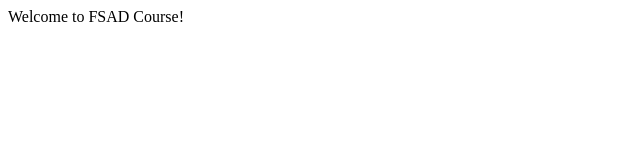
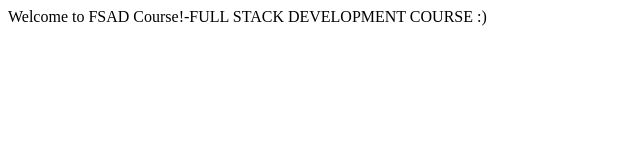
Before and after one commit to Vijayshree25/fsadgitproject, a plain HTML site: page index.html in a window 1280 px wide. Shown: the whole page, without its empty margins (0-640 px from the left). Drawn offline with Linux system fonts and the light colour scheme.

Commit message:
Update welcome message in index.html

```diff
--- a/index.html
+++ b/index.html
@@ -6,6 +6,6 @@
     <title>Document</title>
 </head>
 <body>
-    Welcome to FSAD Course!
+    Welcome to FSAD Course!-FULL STACK DEVELOPMENT COURSE :)
 </body>
 </html>
```
